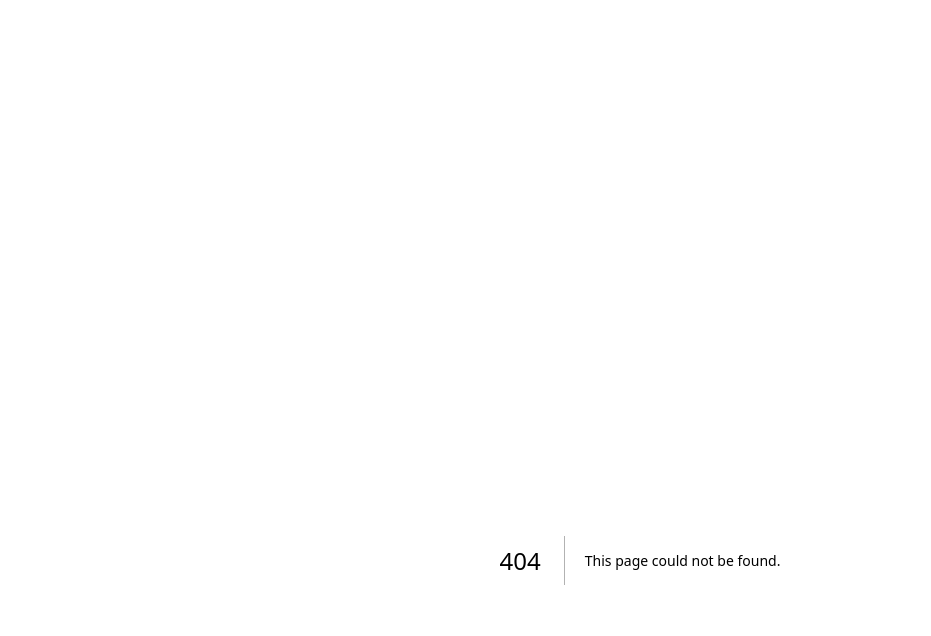
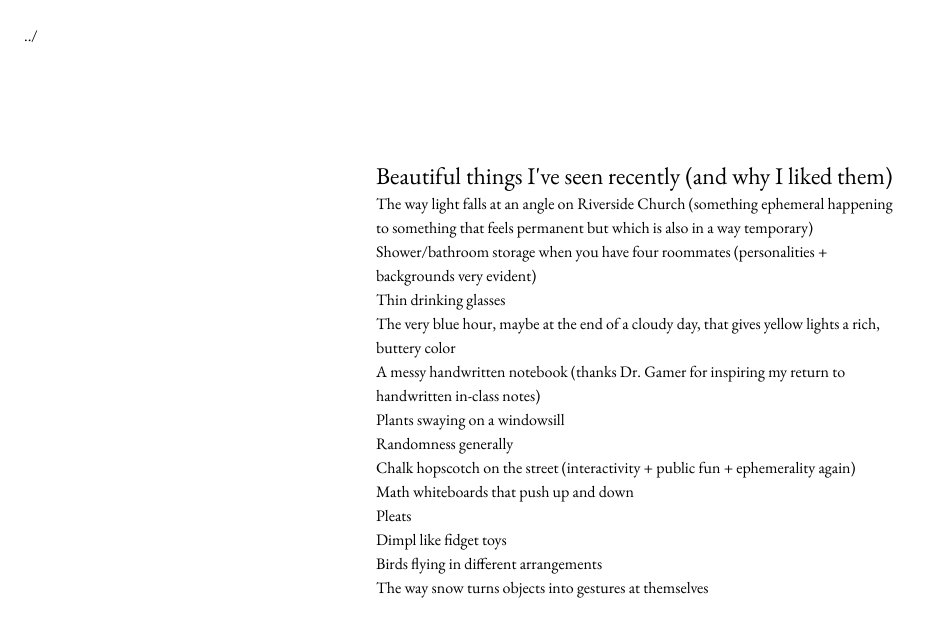
Before and after one commit to caroline-smyth/plant-motion, a Next.js app: page /list in a window 1280 px wide. Before the commit this address had no page. Shown: the top 636 px of the page, without its empty margins (0-931 px from the left). Built offline with nearby package versions, Linux system fonts and the light colour scheme.

Commit message:
overhauling a bit

```diff
--- a/src/app/manifesto/page.tsx
+++ b/src/app/list/page.tsx
@@ -1,37 +1,36 @@
+import Header from "../../components/Header";
 
-export default function Manifesto() {
+export default function List() {
     return (
         <div>
+            <Header/>
             <p className="text-2xl">
-                Beautiful things I've seen recently
+                Beautiful things I've seen recently (and why I liked them)
             </p>
             <ul>
                 <li>
-                    The way light falls at an angle on Riverside Church
+                    The way light falls at an angle on Riverside Church (something ephemeral happening to something that feels permanent but which is also in a way temporary)
                 </li>
                 <li>
-                    Shower/bathroom storage
+                    Shower/bathroom storage when you have four roommates (personalities + backgrounds very evident)
                 </li>
                 <li>
-                    Thin glassware
+                    Thin drinking glasses
                 </li>
                 <li>
-                    The hour that is very blue, maybe on a cloudy day, when yellow lights have a rich, buttery color
+                    The very blue hour, maybe at the end of a cloudy day, that gives yellow lights a rich, buttery color
                 </li>
                 <li>
-                    A messy notebook
+                    A messy handwritten notebook (thanks Dr. Gamer for inspiring my return to handwritten in-class notes)
                 </li>
                 <li>
-                    Plants moving on a windowsill
-                </li>
-                <li>
-                    Items on a bookshelf leaning on each other
+                    Plants swaying on a windowsill
                 </li>
                 <li>
                     Randomness generally
                 </li>
                 <li>
-                    Chalk hopscotch
+                    Chalk hopscotch on the street (interactivity + public fun + ephemerality again)
                 </li>
                 <li>
                     Math whiteboards that push up and down
--- a/src/app/page.tsx
+++ b/src/app/page.tsx
@@ -5,25 +5,11 @@ import { useEffect, useRef } from "react";
 export default function Home() {
   return (
     <div>
-      <p className="text-2xl">Sketchbook</p>
-      <p>
-        I feel very drawn to beautiful things in nature and on the internet
-        <br></br>
-        I want to figure out if there's a throughline in what excites me and better understand how to create
-        new stuff along that axis
-        <br></br>This will be an exercise in
-        </p>
-        <ul className="indent-4">
-          <li>Looking</li>
-          <li>Unfamiliar design technologies</li>
-          <li>Interactivity, motion, and elegance</li>
-        </ul>
-      <p>
-      All based in <Link href="/manifesto">what I see around me</Link> and what I like</p>
-      <br></br>
-      <Link href="projects/waves" className="underline">Halftone waves</Link>
-      <br></br>
-      <Link href="projects/crown" className="underline">Trees</Link>
+      <p className="text-5xl mb-4">Spring sketchbook</p>
+      <p>Growing <a href="list" className="underline" >list</a> of inspiration
+      </p>
+      <a href="projects/books" className="text-2xl underline">Book cover archive</a>
     </div>
+
   );
 }
--- /dev/null
+++ b/src/app/projects/books/page.tsx
@@ -0,0 +1,12 @@
+
+export default function Books() {
+    return (
+        <div>
+            <h1 className="text-2xl mb-5 text-center">Book cover archive</h1>
+            <p>Goal is for this to be an archive that shows various book cover editions to allow
+                for comparison between editions, give a look into evolutions in marketing strategies,
+                etc
+            </p>
+        </div>
+    );
+}
--- a/src/app/projects/crown/page.tsx
+++ b/src/app/projects/crown/page.tsx
@@ -3,7 +3,7 @@ import CrownShyness from "../../../components/Trees";
 export default function Crown() {
     return (
         <div>
-            <h1 className="text-2xl mb-5 text-center">Tree study</h1>
+            <h1 className="text-2xl mb-5 text-center">Trees</h1>
             <CrownShyness />
             <p className="mt-2">
             Texture of branches is adapted from a photo taken from the ground in Riverside Park on the second big snow day
```
